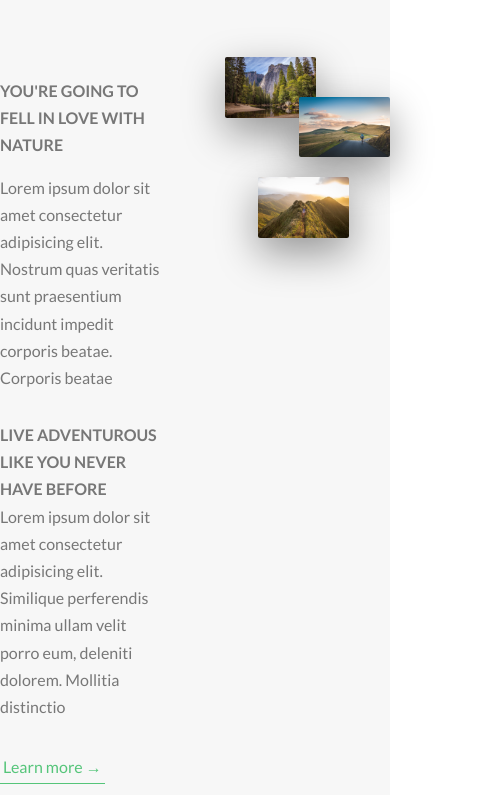
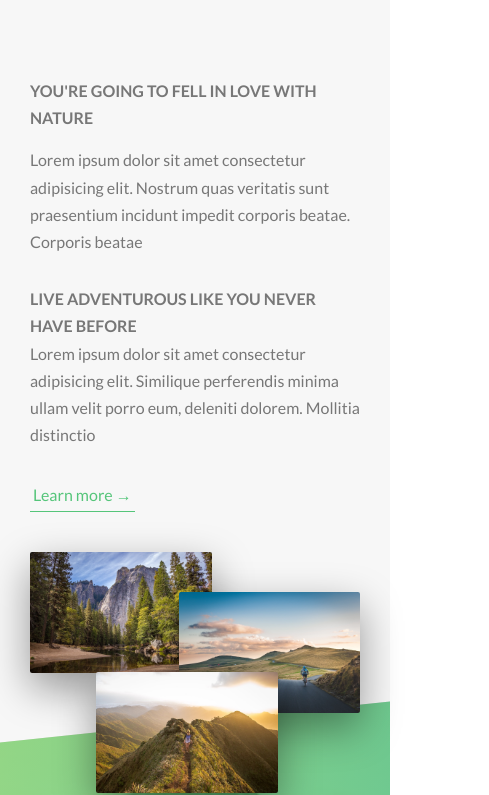
Before and after one commit to nklwwlkn/Sass-sandbox, a website: page index.html in a window 390 px wide. Shown: the part 971-1766 px from the top of the page, 489 px wide, since content can reach past the window. Drawn offline with nearby package versions, Linux system fonts and the light colour scheme; files that its build step writes are made by us from their sources.

Commit message:
Update with media queries

```diff
--- a/sass/layout/_grid.scss
+++ b/sass/layout/_grid.scss
@@ -3,8 +3,19 @@
   max-width: $grid-width;
   margin: 0 auto;
 
+  @include respond(tab-port) {
+    max-width: 50rem;
+    padding: 0 3rem;
+  }
+
+
+
   &:not(:last-child) {
     margin-bottom: $gutter-vertical;
+
+    @include respond(tab-port) {
+      margin-bottom: $gutter-vertical-small;
+    }
   }
 
   [class^="col-"] {
@@ -12,6 +23,15 @@
 
     &:not(:last-child) {
       margin-right: $gutter-horizontal;
+
+      @include respond(tab-port) {
+        margin-right: 0;
+        margin-bottom: $gutter-vertical-small;
+      }
+    }
+
+    @include respond(tab-port) {
+      width: 100% !important;
     }
   }
 
@@ -24,9 +44,7 @@
   }
 
   .col-2-of-3 {
-    width: calc(
-      2 * ((100% - 2 * #{$gutter-horizontal}) / 3) + #{$gutter-horizontal}
-    );
+    width: calc(2 * ((100% - 2 * #{$gutter-horizontal}) / 3) + #{$gutter-horizontal});
   }
 
   .col-1-of-4 {
@@ -34,14 +52,10 @@
   }
 
   .col-2-of-4 {
-    width: calc(
-      2 * ((100% - 3 * #{$gutter-horizontal}) / 4) + #{$gutter-horizontal}
-    );
+    width: calc(2 * ((100% - 3 * #{$gutter-horizontal}) / 4) + #{$gutter-horizontal});
   }
 
   .col-3-of-4 {
-    width: calc(
-      3 * ((100% - 3 * #{$gutter-horizontal}) / 4) + (2 * #{$gutter-horizontal})
-    );
+    width: calc(3 * ((100% - 3 * #{$gutter-horizontal}) / 4) + (2 * #{$gutter-horizontal}));
   }
 }
```
